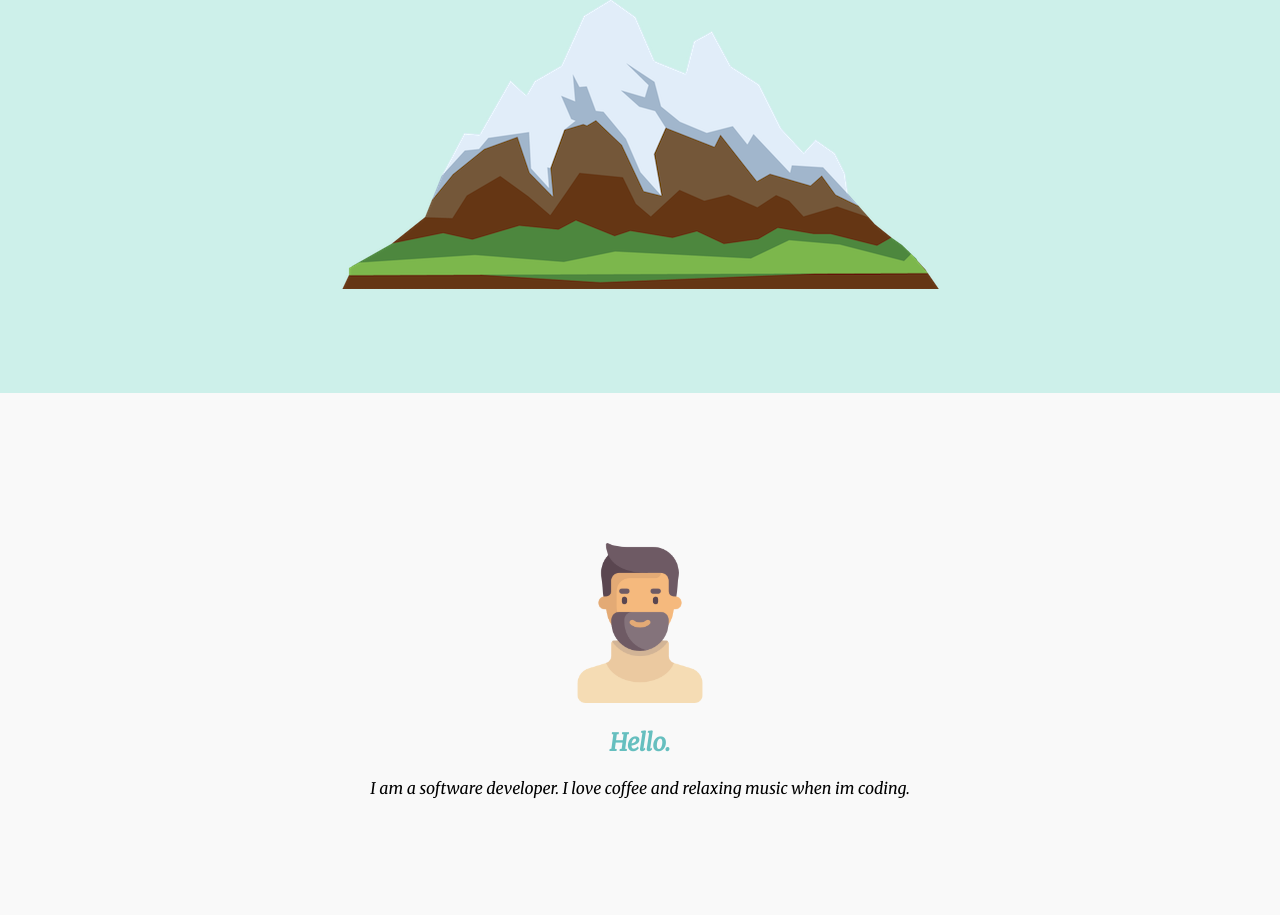
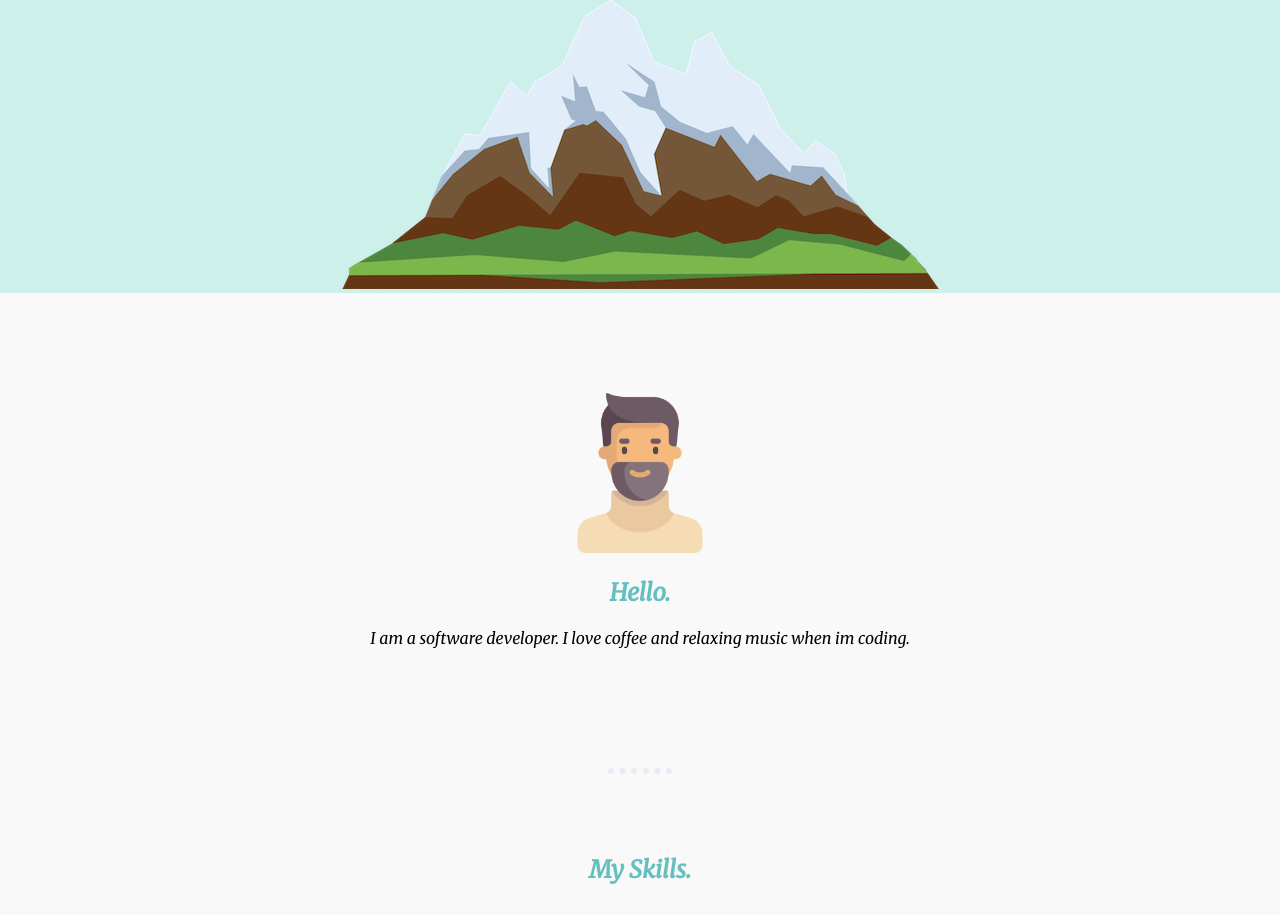
Before and after one commit to husztizsolt87/cv, a plain HTML site: page index.html in a window 1280 px wide. Shown: the part 698-1613 px from the top of the page. Drawn offline with Linux system fonts and the light colour scheme.

Commit message:
Add files via upload

```diff
--- a/css/styles.css
+++ b/css/styles.css
@@ -33,8 +33,8 @@ hr{
 
   border-style:none;
   border-top-style: dotted;
-  border-color: grey;
-  border-width: 5px;
+  border-color: #EAEAF6;
+  border-width: 6px;
   width: 5%;
   padding-top: 30px;
   padding-bottom: 30px;
@@ -47,15 +47,16 @@ hr{
 }
 
 .top-container{
+
   background-color: #CDF0EA;
   position: relative;
   padding-top: 200px;
-  padding-bottom: 100px;
+  /*padding-bottom: 100px;*/
 }
 
 .middle-container{
   background-color: #F9F9F9;
-  padding-top: 100px
+  padding-top: 50px;
 
 }
 
```
